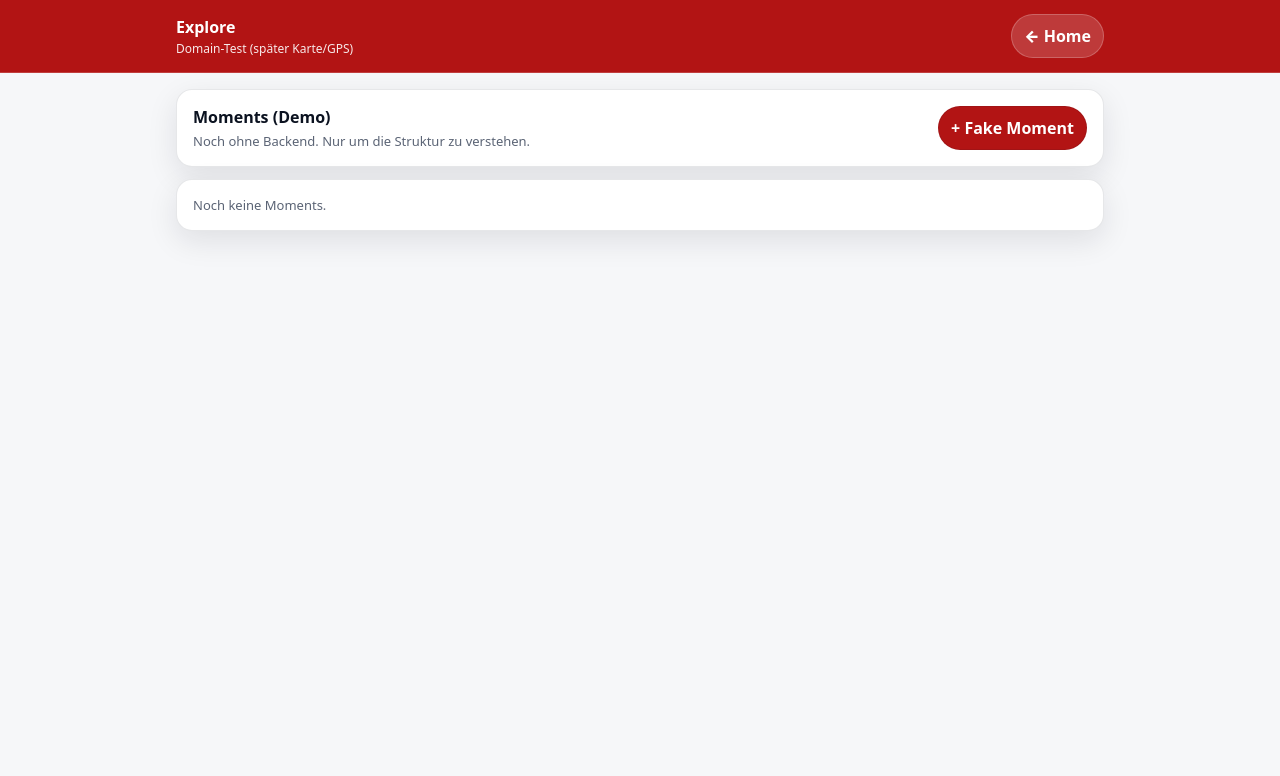
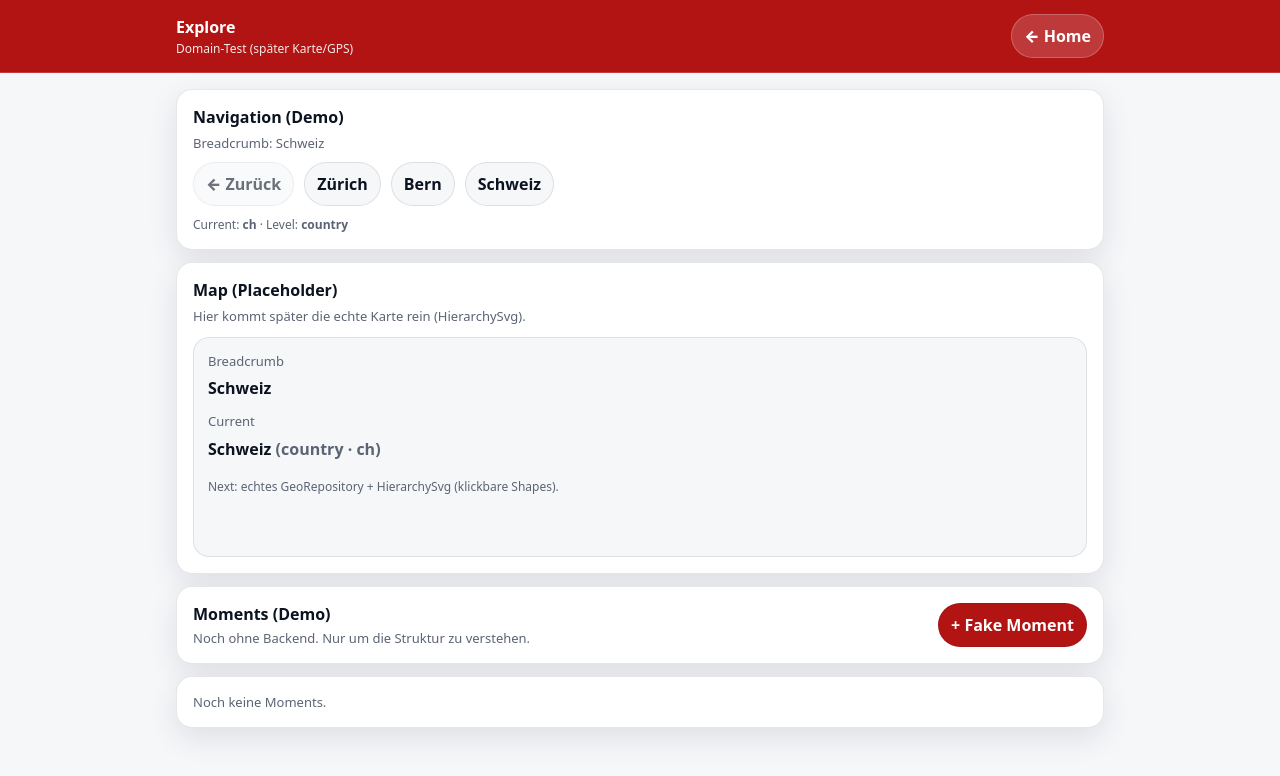
Before and after one commit to forgamesphilipp-design/v2, a React (Vite) app: page /explore in a window 1280 px wide. Shown: the top 776 px of the page. Built offline with nearby package versions, Linux system fonts and the light colour scheme.

Commit message:
feat: add explore map placeholder component wired to geo navigation

```diff
--- a/src/features/explore/ExploreScreen.tsx
+++ b/src/features/explore/ExploreScreen.tsx
@@ -1,13 +1,18 @@
-// This is a temporary screen for testing the Moments domain!
+// This is a temporary screen for testing the Moments + Navigation domains!
 import { useEffect, useState } from "react";
 import AppLayout from "../../app/AppLayout";
 import Card from "../../shared/ui/Card";
 import Button from "../../shared/ui/Button";
 import { repositories } from "../../app/repositories";
 import type { Moment } from "../../entities/moments/model";
+import { useGeoNavigation } from "../navigation/useGeoNavigation";
+import MapPlaceholder from "./MapPlaceholder";
+
 
 export default function ExploreScreen() {
   const [moments, setMoments] = useState<Moment[]>([]);
+  const nav = useGeoNavigation("ch");
+  const breadcrumbText = nav.breadcrumb.map((n) => n.name).join(" › ");
 
   async function refresh() {
     const list = await repositories.moments.list();
@@ -24,7 +29,7 @@ export default function ExploreScreen() {
       takenAt: new Date().toISOString(),
       position: { lon: 8.54, lat: 47.37 },
       accuracyM: 10,
-      photoUrl: "https://via.placeholder.com/600x400?text=Moment", // später echter Storage-Link
+      photoUrl: "https://via.placeholder.com/600x400?text=Moment",
       admin: { canton: { id: "1", name: "Zürich" }, district: null, community: null },
     });
 
@@ -35,6 +40,29 @@ export default function ExploreScreen() {
     <AppLayout title="Explore" subtitle="Domain-Test (später Karte/GPS)" backTo="/">
       <div style={{ display: "grid", gap: 12 }}>
         <Card>
+          <div style={{ fontWeight: 900 }}>Navigation (Demo)</div>
+          <div style={{ marginTop: 6, color: "var(--muted)", fontSize: 13 }}>
+            Breadcrumb: {nav.breadcrumb.map((n) => n.name).join(" › ")}
+          </div>
+
+          <div style={{ display: "flex", gap: 10, flexWrap: "wrap", marginTop: 10 }}>
+            <Button onClick={() => void nav.goBack()} disabled={!nav.canGoBack}>
+              ← Zurück
+            </Button>
+
+            <Button onClick={() => void nav.goTo("1")}>Zürich</Button>
+            <Button onClick={() => void nav.goTo("2")}>Bern</Button>
+            <Button onClick={() => void nav.goTo("ch")}>Schweiz</Button>
+          </div>
+
+          <div style={{ marginTop: 10, color: "var(--muted)", fontSize: 12 }}>
+            Current: <b>{nav.current.id}</b> · Level: <b>{nav.current.level}</b>
+          </div>
+        </Card>
+
+      <MapPlaceholder current={nav.current} breadcrumbText={breadcrumbText} />
+
+        <Card>
           <div style={{ display: "flex", justifyContent: "space-between", alignItems: "center", gap: 10 }}>
             <div>
               <div style={{ fontWeight: 900 }}>Moments (Demo)</div>
@@ -43,7 +71,7 @@ export default function ExploreScreen() {
               </div>
             </div>
 
-            <Button variant="primary" onClick={addFake}>
+            <Button variant="primary" onClick={() => void addFake()}>
               + Fake Moment
             </Button>
           </div>
@@ -60,10 +88,23 @@ export default function ExploreScreen() {
                 <img
                   src={m.photoUrl}
                   alt=""
-                  style={{ width: 88, height: 60, objectFit: "cover", borderRadius: 12, border: "1px solid var(--border)" }}
+                  style={{
+                    width: 88,
+                    height: 60,
+                    objectFit: "cover",
+                    borderRadius: 12,
+                    border: "1px solid var(--border)",
+                  }}
                 />
                 <div style={{ minWidth: 0 }}>
-                  <div style={{ fontWeight: 900, whiteSpace: "nowrap", overflow: "hidden", textOverflow: "ellipsis" }}>
+                  <div
+                    style={{
+                      fontWeight: 900,
+                      whiteSpace: "nowrap",
+                      overflow: "hidden",
+                      textOverflow: "ellipsis",
+                    }}
+                  >
                     {m.title || "Moment"}
                   </div>
                   <div style={{ marginTop: 4, color: "var(--muted)", fontSize: 12 }}>
--- /dev/null
+++ b/src/features/explore/MapPlaceholder.tsx
@@ -0,0 +1,47 @@
+import Card from "../../shared/ui/Card";
+import type { GeoNode } from "../../entities/geo/model";
+
+export default function MapPlaceholder(props: {
+  current: GeoNode;
+  breadcrumbText: string;
+}) {
+  const { current, breadcrumbText } = props;
+
+  return (
+    <Card style={{ overflow: "hidden" }}>
+      <div style={{ fontWeight: 900 }}>Map (Placeholder)</div>
+      <div style={{ marginTop: 6, color: "var(--muted)", fontSize: 13 }}>
+        Hier kommt später die echte Karte rein (HierarchySvg).
+      </div>
+
+      <div
+        style={{
+          marginTop: 12,
+          borderRadius: 16,
+          border: "1px solid var(--border)",
+          background: "var(--bg)",
+          padding: 14,
+          minHeight: 220,
+          display: "grid",
+          alignContent: "start",
+          gap: 8,
+        }}
+      >
+        <div style={{ fontSize: 13, color: "var(--muted)" }}>Breadcrumb</div>
+        <div style={{ fontWeight: 900, lineHeight: 1.25 }}>{breadcrumbText}</div>
+
+        <div style={{ marginTop: 6, fontSize: 13, color: "var(--muted)" }}>Current</div>
+        <div style={{ fontWeight: 900 }}>
+          {current.name}{" "}
+          <span style={{ color: "var(--muted)", fontWeight: 700 }}>
+            ({current.level} · {current.id})
+          </span>
+        </div>
+
+        <div style={{ marginTop: 10, fontSize: 12, color: "var(--muted)" }}>
+          Next: echtes GeoRepository + HierarchySvg (klickbare Shapes).
+        </div>
+      </div>
+    </Card>
+  );
+}
--- /dev/null
+++ b/src/features/navigation/useGeoNavigation.ts
@@ -0,0 +1,92 @@
+import { useCallback, useEffect, useMemo, useState } from "react";
+import { repositories } from "../../app/repositories";
+import type { GeoId, GeoLevel } from "../../entities/geo/ids";
+import { levelOfGeoId } from "../../entities/geo/ids";
+import type { GeoNode } from "../../entities/geo/model";
+
+type GeoNavigation = {
+  current: GeoNode;
+  breadcrumb: GeoNode[];
+  goTo: (id: GeoId) => Promise<void>;
+  goBack: () => Promise<void>;
+  canGoBack: boolean;
+};
+
+function buildBreadcrumb(nodes: Record<string, GeoNode>, current: GeoNode): GeoNode[] {
+  const out: GeoNode[] = [];
+  const seen = new Set<string>();
+  let n: GeoNode | undefined = current;
+
+  while (n && !seen.has(n.id)) {
+    seen.add(n.id);
+    out.unshift(n);
+    n = n.parentId ? nodes[String(n.parentId)] : undefined;
+  }
+  return out;
+}
+
+export function useGeoNavigation(rootId: GeoId = "ch"): GeoNavigation {
+  const [nodes, setNodes] = useState<Record<string, GeoNode>>({});
+  const [currentId, setCurrentId] = useState<GeoId>(rootId);
+
+  // initial tree load
+  useEffect(() => {
+    let cancelled = false;
+
+    repositories.geo.getTree().then((tree) => {
+      if (cancelled) return;
+      setNodes(tree.nodes);
+      // root safety
+      setCurrentId((prev) => (tree.nodes[String(prev)] ? prev : tree.rootId));
+    });
+
+    return () => {
+      cancelled = true;
+    };
+  }, [rootId]);
+
+  const current: GeoNode = useMemo(() => {
+    return nodes[String(currentId)] ?? nodes[String(rootId)] ?? { id: rootId, level: "country", name: "…", parentId: null, childrenIds: [] };
+  }, [nodes, currentId, rootId]);
+
+  const breadcrumb = useMemo(() => buildBreadcrumb(nodes, current), [nodes, current]);
+
+  const ensure = useCallback(async (id: GeoId) => {
+    const level = levelOfGeoId(String(id)) as GeoLevel | null;
+    if (!level) return;
+    await repositories.geo.ensureChildren(id, level);
+
+    // repo könnte nodes intern erweitert haben -> erneut Tree ziehen
+    const tree = await repositories.geo.getTree();
+    setNodes(tree.nodes);
+  }, []);
+
+  const goTo = useCallback(
+    async (id: GeoId) => {
+      const key = String(id).trim() as GeoId;
+      if (!key) return;
+
+      // ensure children data for destination parent-level as needed
+      await ensure(key);
+
+      // after ensure: if exists, set
+      const tree = await repositories.geo.getTree();
+      if (tree.nodes[String(key)]) setCurrentId(key);
+      else setCurrentId(tree.rootId);
+    },
+    [ensure]
+  );
+
+  const goBack = useCallback(async () => {
+    const parentId = current.parentId;
+    if (parentId && nodes[String(parentId)]) {
+      setCurrentId(parentId);
+      return;
+    }
+    setCurrentId(rootId);
+  }, [current.parentId, nodes, rootId]);
+
+  const canGoBack = current.parentId != null && String(current.id) !== String(rootId);
+
+  return { current, breadcrumb, goTo, goBack, canGoBack };
+}
```
